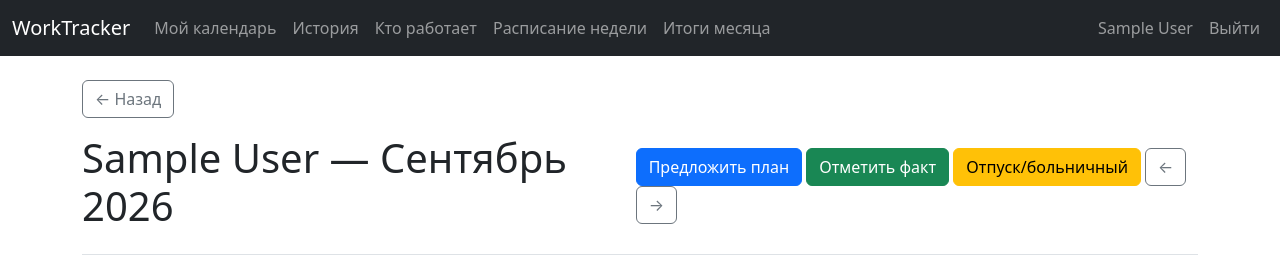
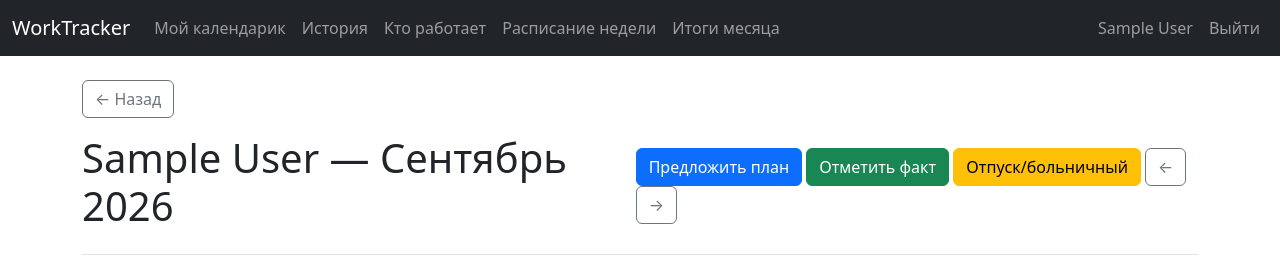
Before and after one commit to Denis-isv/worktracker, a Flask app: page /employee/dashboard in a window 1280 px wide. Shown: the top 255 px of the page. Run offline with Flask 3, Linux system fonts and the light colour scheme; the visitor is signed in with stand-in values (Sample User, id 1); data that the repository does not hold is empty.

Commit message:
учение коммита

```diff
--- a/templates/base.html
+++ b/templates/base.html
@@ -31,7 +31,7 @@
                     {% if current_user.is_authenticated %}
                         {% if current_user.role == 'employee' %}
                             <li class="nav-item">
-                                <a class="nav-link" href="{{ url_for('employee_dashboard') }}">Мой календарь</a>
+                                <a class="nav-link" href="{{ url_for('employee_dashboard') }}">Мой календарик</a>
                             </li>
                             <li class="nav-item">
                                 <a class="nav-link" href="{{ url_for('employee_history') }}">История</a>
```
